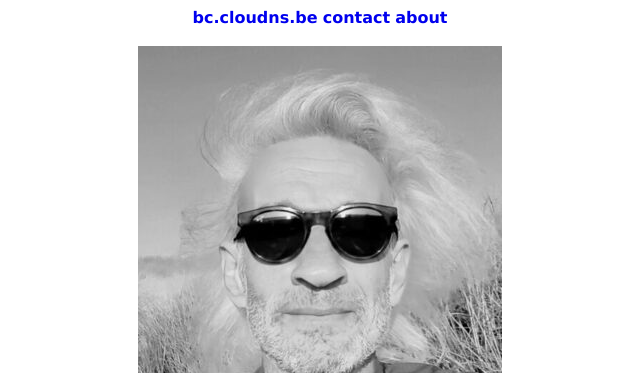
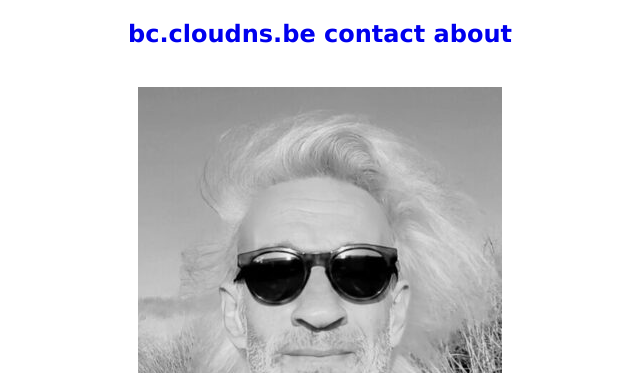
Before and after one commit to bccloudns/bccloudns.github.io, a plain HTML site: page index.html in a window 1280 px wide. Shown: the top 373 px of the page, without its empty margins (320-960 px from the left). Drawn offline with Linux system fonts and the light colour scheme.

Commit message:
Update index.html

```diff
--- a/index.html
+++ b/index.html
@@ -34,9 +34,9 @@ a:link {
 <body>
 <div style="max-width:1500px">
   <header>
-    <a  align="left" href="https://bc.cloudns.be"><strong>bc.cloudns.be</strong></a>
-    <a align="right" href="#contact"><strong>contact</strong></a>
-    <a align="right" href="#about"><strong>about<strong></a>
+    <h2><a href="https://bc.cloudns.be"><strong>bc.cloudns.be</strong></a>
+    <a href="#contact"><strong>contact</strong></a>
+    <a href="#about"><strong>about<strong></a></strong><h2>
   </header>
  <br>
   <div>
```
